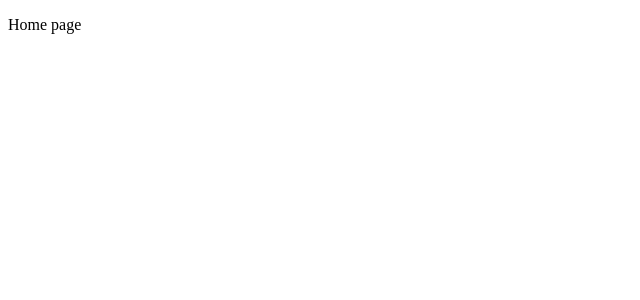
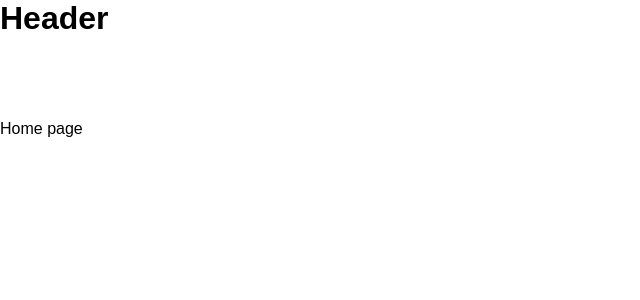
Before and after one commit to loctvl842/cacao_care__web, a React (Create React App) app: page / in a window 1280 px wide. Shown: the top 300 px of the page, without its empty margins (0-640 px from the left). Built offline with nearby package versions, Linux system fonts and the light colour scheme.

Commit message:
feat: add `layout`

```diff
--- a/package.json
+++ b/package.json
@@ -6,10 +6,12 @@
     "@testing-library/jest-dom": "^5.16.5",
     "@testing-library/react": "^13.4.0",
     "@testing-library/user-event": "^13.5.0",
+    "classnames": "^2.3.2",
     "react": "^18.2.0",
     "react-dom": "^18.2.0",
     "react-router-dom": "^6.8.2",
     "react-scripts": "5.0.1",
+    "sass": "^1.60.0",
     "uuid": "^9.0.0",
     "web-vitals": "^2.1.4"
   },
--- a/src/App.js
+++ b/src/App.js
@@ -1,27 +1,31 @@
+import { } from "./main.scss";
 import { Fragment } from "react";
 import { BrowserRouter, Routes, Route } from "react-router-dom";
 import { v4 as uuidv4 } from "uuid";
+
 import pages from "~/pages";
+import { EmptyLayout } from "~/layout";
 
 function App() {
   return (
     <BrowserRouter>
       <Routes>
         {pages.map((page) => {
-          if (Array.isArray(page.path)) {
-            const paths = page.path;
-            return (
-              <Fragment key={uuidv4()}>
-                {paths.map((path) => (
-                  <Route key={uuidv4()} path={path} element={page.element} />
-                ))}
-              </Fragment>
-            );
-          } else {
-            return (
-              <Route key={uuidv4()} path={page.path} element={page.element} />
-            );
-          }
+          const Layout = page.layout;
+          const Element = page.layout ? (
+            <Layout components={page.components} />
+          ) : (
+            <EmptyLayout components={page.components} />
+          );
+          return Array.isArray(page.path) ? (
+            <Fragment key={uuidv4()}>
+              {page.path.map((path) => {
+                return <Route key={uuidv4()} path={path} element={Element} />;
+              })}
+            </Fragment>
+          ) : (
+            <Route key={uuidv4()} path={page.path} element={Element} />
+          );
         })}
       </Routes>
     </BrowserRouter>
--- /dev/null
+++ b/src/components/Header/index.jsx
@@ -0,0 +1,14 @@
+import styles from "./style.module.scss";
+import classNames from "classnames/bind";
+
+let cx = classNames.bind(styles);
+
+const Header = () => {
+  return (
+    <div className={cx("container")}>
+      <h1>Header</h1>
+    </div>
+  );
+};
+
+export default Header;
--- /dev/null
+++ b/src/components/Header/style.module.scss
@@ -0,0 +1,4 @@
+.container {
+  height: 120px;
+  background: #fff;
+}
--- /dev/null
+++ b/src/components/index.js
@@ -0,0 +1 @@
+export { default as Header } from "./Header";
--- /dev/null
+++ b/src/layout/EmptyLayout/index.jsx
@@ -0,0 +1,14 @@
+import { Fragment } from "react";
+import { v4 as uuidv4 } from "uuid";
+
+const EmptyLayout = ({ components }) => {
+  return (
+    <div>
+      {Array.isArray(components)
+        ? components.map((c) => <Fragment key={uuidv4()}>{c}</Fragment>)
+        : components}
+    </div>
+  );
+};
+
+export default EmptyLayout;
--- /dev/null
+++ b/src/layout/MainLayout/index.jsx
@@ -0,0 +1,28 @@
+import styles from "./style.module.scss";
+import classNames from "classnames/bind";
+
+import { Fragment } from "react";
+import { v4 as uuidv4 } from "uuid";
+
+import { Header } from "~/components";
+
+let cx = classNames.bind(styles);
+
+const MainLayout = ({ components }) => {
+  return (
+    <div className={cx("container")}>
+      {/* header here */}
+      <Header />
+      <div className={cx("content-wrapper")}>
+        {Array.isArray(components)
+          ? components.map((c) => <Fragment key={uuidv4()}>{c}</Fragment>)
+          : components}
+      </div>
+      {/* footer here */}
+      <br />
+      <br />
+    </div>
+  );
+};
+
+export default MainLayout;
--- /dev/null
+++ b/src/layout/index.js
@@ -0,0 +1,2 @@
+export { default as MainLayout } from "./MainLayout";
+export { default as EmptyLayout } from "./EmptyLayout";
--- /dev/null
+++ b/src/main.scss
@@ -0,0 +1,9 @@
+* {
+  margin: 0;
+  padding: 0;
+  box-sizing: border-box;
+}
+
+body {
+  font-family: Arial, Helvetica, sans-serif;
+}
--- a/src/pages/index.js
+++ b/src/pages/index.js
@@ -1,9 +1,9 @@
+import { MainLayout } from "~/layout";
+
 import Home from "~/pages/Home";
-import Login from "~/pages/Login";
 
 const pages = [
-  { path: ["/", "/home"], element: <Home /> },
-  { path: "/login", element: <Login /> },
+  { path: ["/", "/home"], components: <Home />, layout: MainLayout },
 ];
 
 export default pages;
```
Also changed, not shown: src/layout/MainLayout/style.module.scss (added), 1 other file (tests, documents, lock files or other folders).
